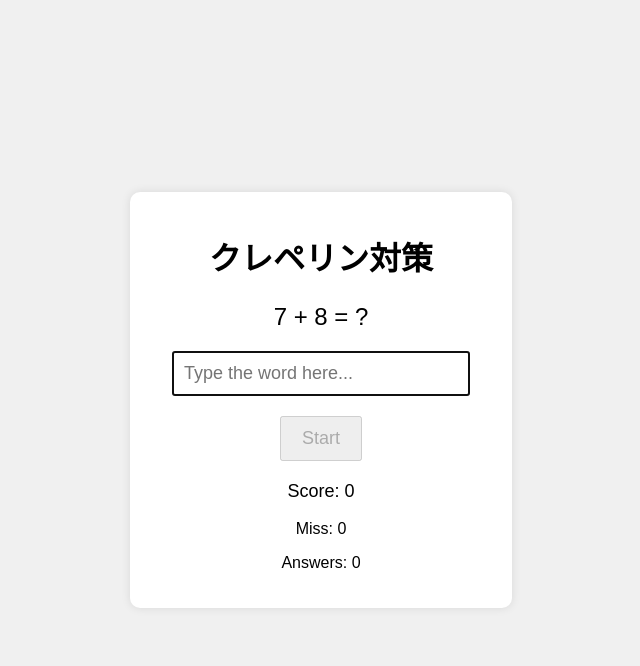
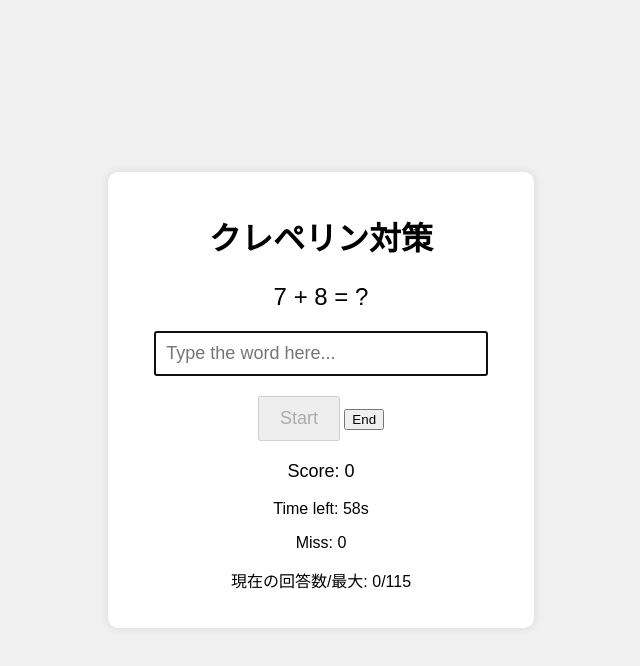
Before and after one commit to dev001hajipro/hello-copilot-agent, a website with bundled scripts: page index.html in a window 1280 px wide. Both pictures are taken after a click on the button "Start". Shown: the whole page, without its empty margins (319-959 px from the left). Built offline with nearby package versions, Linux system fonts and the light colour scheme.

Commit message:
Add timer and end button to Kreapelin test

```diff
--- a/index.html
+++ b/index.html
@@ -13,7 +13,9 @@
         <p id="word-display">Press Start to begin</p>
         <input type="text" id="word-input" placeholder="Type the word here..." disabled>
         <button id="start-button">Start</button>
+        <button id="end-button">End</button>
         <p id="score">Score: 0</p>
+        <p id="timerDisplay">Time left: 60s</p>
     </div>
     <script src="script.js" type="module"></script>
 </body>
--- a/script.js
+++ b/script.js
@@ -10,17 +10,22 @@ missDisplay.textContent = 'Miss: 0';
 document.querySelector('.game-container').appendChild(missDisplay);
 const answerCountDisplay = document.createElement('p');
 answerCountDisplay.id = 'answer-count';
-answerCountDisplay.textContent = 'Answers: 0';
+answerCountDisplay.textContent = '現在の回答数/最大: : 0';
 document.querySelector('.game-container').appendChild(answerCountDisplay);
+const timerDisplay = document.getElementById('timerDisplay');
+const endButton = document.getElementById('end-button');
 
 let sequence = [];
 let currentIndex = 0;
 let score = 0;
 let miss = 0;
 let answerCount = 0;
+let timer;
+let timeLeft = 60;
 
 startButton.addEventListener('click', startGame);
 wordInput.addEventListener('input', checkInput);
+endButton.addEventListener('click', endGame);
 
 function startGame() {
     console.log('startGame');
@@ -29,13 +34,16 @@ function startGame() {
     score = 0;
     miss = 0;
     answerCount = 0;
+    const maxAnswers = sequence.length - 1;
     scoreDisplay.textContent = `Score: ${score}`;
     missDisplay.textContent = `Miss: ${miss}`;
-    answerCountDisplay.textContent = `Answers: ${answerCount}`;
+    answerCountDisplay.textContent = `現在の回答数/最大: ${answerCount}/${maxAnswers}`;
+    timerDisplay.textContent = `Time left: ${timeLeft}s`;
     wordInput.disabled = false;
     wordInput.value = '';
     wordInput.focus();
     startButton.disabled = true;
+    timer = setInterval(updateTimer, 1000);
     nextPair();
 }
 
@@ -63,12 +71,24 @@ function checkInput() {
         missDisplay.textContent = `Miss: ${miss}`;
     }
     answerCount++;
-    answerCountDisplay.textContent = `Answers: ${answerCount}`;
+    const maxAnswers = sequence.length - 1;
+    answerCountDisplay.textContent = `現在の回答数/最大: ${answerCount}/${maxAnswers}`;
     nextPair();
+}
+
+function updateTimer() {
+    timeLeft--;
+    timerDisplay.textContent = `Time left: ${timeLeft}s`;
+    if (timeLeft <= 0) {
+        clearInterval(timer);
+        endGame();
+    }
 }
 
 function endGame() {
     wordDisplay.textContent = 'Game Over! Press Start to play again.';
     wordInput.disabled = true;
     startButton.disabled = false;
+    console.log('timer=', timer);
+    clearInterval(timer);
 }
```
